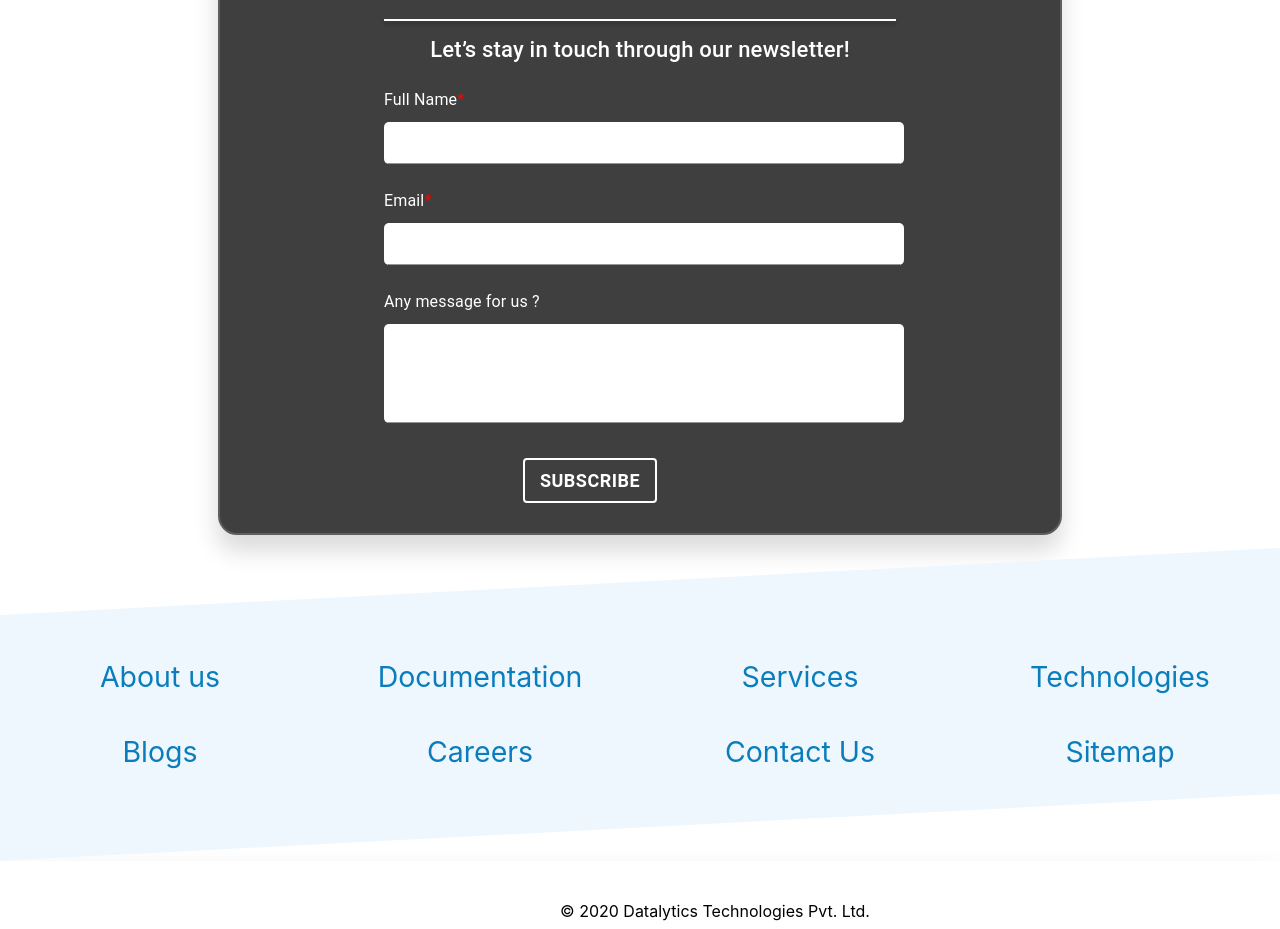
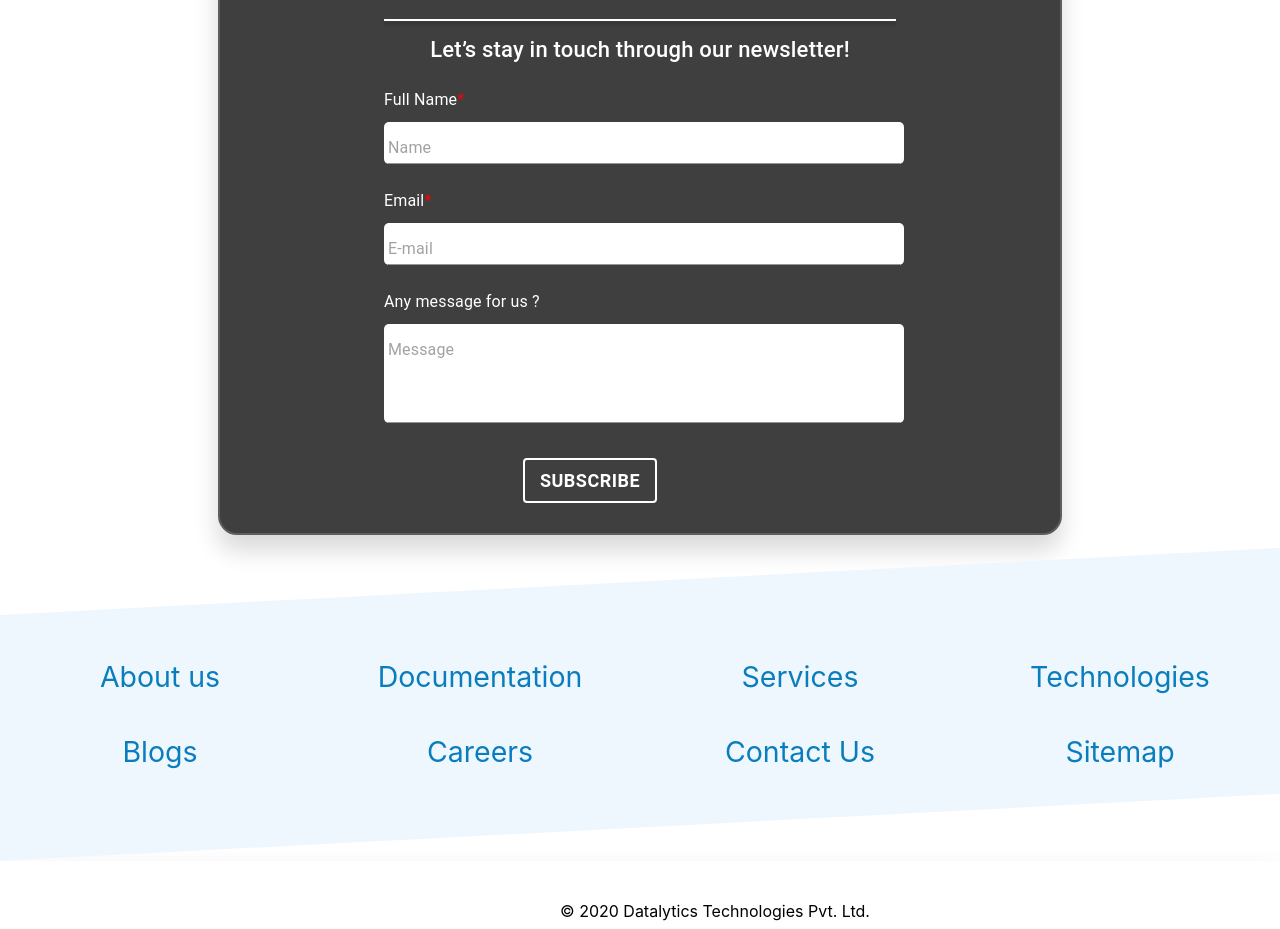
Before and after one commit to deepanshu195/datalytics, a React (Create React App) app: page / in a window 1280 px wide. Shown: the part 4420-5349 px from the top of the page. Built offline with nearby package versions, Linux system fonts and the light colour scheme.

Commit message:
feat(lastminchanges): done

```diff
--- a/src/components/Main/Main.js
+++ b/src/components/Main/Main.js
@@ -285,10 +285,10 @@ const ConnectWithUs = ()=>{
         Full Name
       </span>
     </Typography>
-     <TextField id="outlined-basic"   autoComplete={"on"} fullWidth={true} required types={"email"}
+     <TextField id="outlined-basic"   autoComplete={"on"} fullWidth={true} required
      className={classes.connect_with_us_form_input}
      onChange={(e)=>setName(e.target.value)}
-
+     placeholder={"Name"}
      InputLabelProps={{
       style: { margin:"5px", },
     }}
@@ -301,6 +301,9 @@ const ConnectWithUs = ()=>{
       </span>
       </Typography>
       <TextField id="outlined-basic-2"
+      types={"email"}
+      placeholder={"E-mail"}
+
          onChange={(e)=>setEmail(e.target.value)} InputLabelProps={{
           style: { margin:"5px", },
         }}
@@ -324,6 +327,8 @@ const ConnectWithUs = ()=>{
           InputLabelProps={{
             style: { margin:"5px", },
           }}
+          placeholder={"Message"}
+
       />
             <Typography align={"center"} style={{marginTop:"20px"}}>
               <Button variant="outlined" className={classes.bookSessionButton} style={{margin:"unset"}}>SUBSCRIBE</Button>
--- a/src/router.js
+++ b/src/router.js
@@ -10,7 +10,7 @@ const Router = (props) => {
     <Switch>
       <Route path="/demo" component={Demo} />
 
-      <Route path="/login" component={Signin} />
+      {/* <Route path="/login" component={Signin} /> */}
 
       <Route path="/" exact component={Landing} />
       <Redirect to="/" />
```
